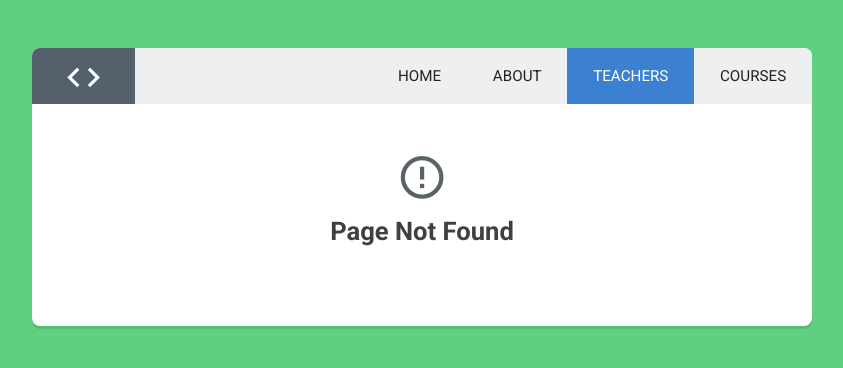
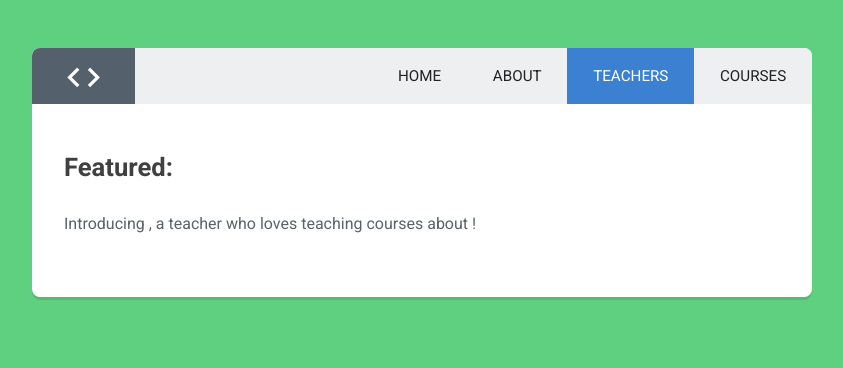
Before and after one commit to hsperez6/REV-U7-Course-Directory, a React (Create React App) app: page /teachers/1 in a window 1280 px wide. Before the commit this address had no page. Shown: the top 368 px of the page, without its empty margins (218-1061 px from the left). Built offline with nearby package versions, Linux system fonts and the light colour scheme.

Commit message:
Adding Featured Component

```diff
--- a/src/App.js
+++ b/src/App.js
@@ -8,6 +8,7 @@ import Teachers from "./components/Teachers";
 import Courses from "./components/Courses";
 import Header from "./components/Header";
 import NotFound from "./components/NotFound";
+import Featured from "./components/Featured";
 
 //Courses Components
 import CourseContainer from "./components/courses/HTML";
@@ -22,6 +23,7 @@ function App() {
         <Route path="/" element={<Home />} />
         <Route path="about" element={<About />} />
         <Route path="teachers" element={<Teachers />} />
+        <Route path="teachers/:name" element={<Featured />} />
         <Route path="courses" element={<Courses />}>
           <Route index element={<Navigate replace to="html"/>} />
           <Route path="html" element={<CourseContainer data={HTMLCourses} />} />
--- a/src/components/Featured.js
+++ b/src/components/Featured.js
@@ -1,6 +1,9 @@
 import React from 'react';
+import { useParams } from 'react-router-dom';
 
 const Featured = () => {
+
+  let params = useParams();
 
   return (
     <div className="main-content">
```
